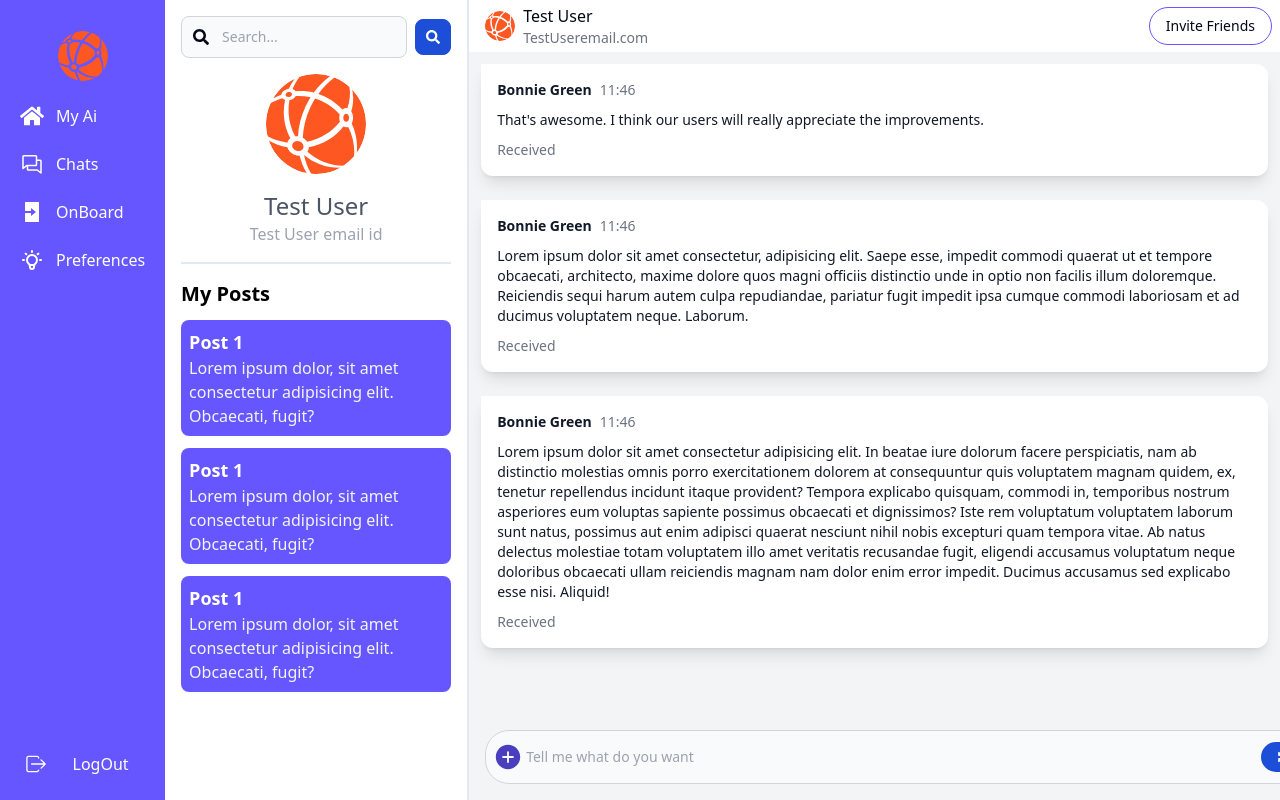
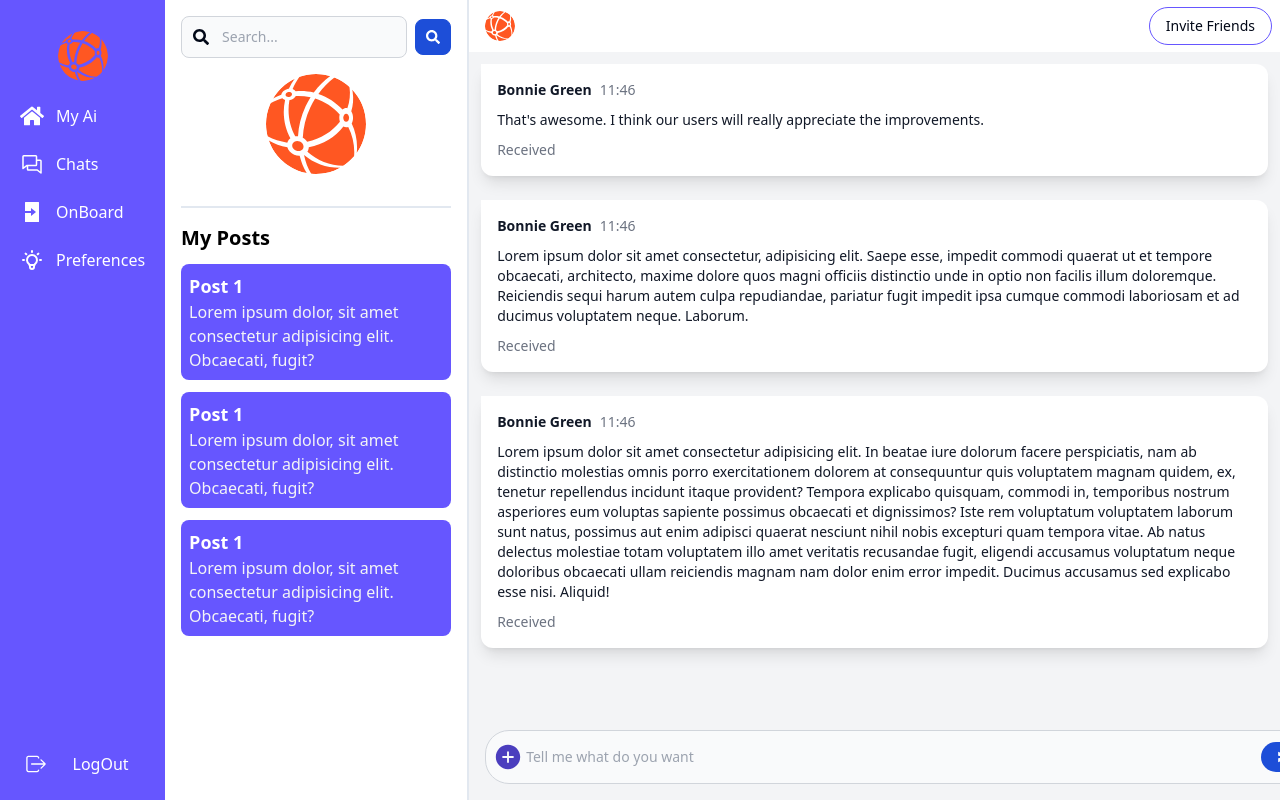
Before and after one commit to mishra-gaurav-04/saas-frontend, a Next.js app: page /chat in a window 1280 px wide. Built offline with nearby package versions, Linux system fonts and the light colour scheme; no server answers.

Commit message:
storing answers

```diff
--- a/app/api/auth/[...nextauth]/route.js
+++ b/app/api/auth/[...nextauth]/route.js
@@ -52,7 +52,7 @@ export const authOptions = {
                 token.name = user.name
 
             }
-            console.log('This is token',token);
+            // console.log('This is token',token);
             return token;
         },
         async session({session,token}){
--- a/components/Chat.tsx
+++ b/components/Chat.tsx
@@ -3,8 +3,11 @@ import Image from "next/image";
 import { IoAddCircleSharp } from "react-icons/io5";
 import { MdSend } from "react-icons/md";
 import { HiOutlineMenu } from "react-icons/hi";
+import { useSession } from "next-auth/react";
 
 const Chat = ({ toggle, setToggle }: any) => {
+  const { data: session, status } = useSession();
+
   return (
     <>
       <div className="h-screen w-full md:w-2/3 bg-gray-100">
@@ -24,8 +27,8 @@ const Chat = ({ toggle, setToggle }: any) => {
               className="rounded-full"
             />
             <div>
-              <p className="text-md">Test User</p>
-              <p className="text-sm text-gray-500">TestUseremail.com</p>
+              <p className="text-md">{session?.user?.name}</p>
+              <p className="text-sm text-gray-500">{session?.user?.email}</p>
             </div>
           </div>
           <button className="hidden md:block mr-2 border text-sm border-[#6656FF] py-2 px-4 rounded-3xl hover:bg-[#6656FF] hover:text-white">
--- a/components/Hero.tsx
+++ b/components/Hero.tsx
@@ -3,10 +3,12 @@ import React from "react";
 import Image from "next/image";
 import { useState,useEffect } from "react";
 import { HiOutlineMenu } from "react-icons/hi";
+import {useSession} from 'next-auth/react';
 
 const Hero = ({ toggle, setToggle }: any) => {
   // console.log(window.innerWidth);
   const [windowWidth, setWindowWidth] = useState(0);
+  const {data:session,status} = useSession();
 
   useEffect(() => {
     const handleResize = () => {
@@ -38,8 +40,8 @@ const Hero = ({ toggle, setToggle }: any) => {
               className="hidden md:block rounded-full"
             />
             <div>
-              <p className="text-md">Test User</p>
-              <p className="text-sm text-gray-500">TestUseremail.com</p>
+              <p className="text-md">{session?.user?.name}</p>
+              <p className="text-sm text-gray-500">{session?.user?.email}</p>
             </div>
           </div>
           <button className="hidden md:block mr-2 border text-sm border-[#6656FF] py-2 px-4 rounded-3xl hover:bg-[#6656FF] hover:text-white">
@@ -75,7 +77,7 @@ const Hero = ({ toggle, setToggle }: any) => {
                 </div>
                 <div className="flex justify-between w-full gap-2">
                   <p className="text-sm mt-1 text-gray-500 justify-end">15th feb</p>
-                  <p className="text-sm mt-1 text-gray-500 justify-end">Gaurav</p>
+                  <p className="text-sm mt-1 text-gray-500 justify-end">{session?.user?.name}</p>
                 </div>
               </div>
             </div>
--- a/components/OnBoard.tsx
+++ b/components/OnBoard.tsx
@@ -25,7 +25,7 @@ const OnBoard = ({ toggle, setToggle }: any) => {
             />
             <div>
               <p className="text-md">{session?.user?.name}</p>
-              <p className="text-sm text-gray-500">TestUseremail.com</p>
+              <p className="text-sm text-gray-500">{session?.user?.email}</p>
             </div>
           </div>
           <button className="hidden md:block mr-2 border text-sm border-[#6656FF] py-2 px-4 rounded-3xl hover:bg-[#6656FF] hover:text-white">
--- a/components/Preferences.tsx
+++ b/components/Preferences.tsx
@@ -2,18 +2,17 @@ import React from "react";
 import Image from "next/image";
 import { HiOutlineMenu } from "react-icons/hi";
 import { useEffect, useState, useRef } from "react";
+import { useSession } from "next-auth/react";
 
-interface Question {
-  _id: {
-    $oid: number;
-  };
-  titile: string;
+interface Answer {
+  [key: string]: string;
 }
-
 const Preferences = ({ toggle, setToggle }: any) => {
-  const [questions, setQuestions] = useState([] as Question[]);
+  const [questions, setQuestions] = useState([]);
   const [answers, setAnswers] = useState({});
   const effect = useRef(false);
+  const { data: session, status } = useSession();
+
   useEffect(() => {
     if (effect.current == false) {
       const fetchQuestions = async () => {
@@ -22,14 +21,14 @@ const Preferences = ({ toggle, setToggle }: any) => {
           const response = await fetch("http://127.0.0.1:5000/api/question");
 
           if (response.ok) {
-            const data: Question[] = await response.json();
+            const data = await response.json();
             setQuestions(data);
-            const initialAnswers = {};
-            data.forEach((question: Question) => {
-              console.log(question._id.$oid);
-              initialAnswers[question._id.$oid as any] = "";
-            });
-            setAnswers(initialAnswers);
+            // const initialAnswers = {};
+            // data.forEach((question: Question) => {
+            //   console.log(typeof(question._id.$oid));
+            //   // initialAnswers[question?._id?.$oid] = "";
+            // });
+            // setAnswers(initialAnswers);
           }
         } catch (error) {
           console.log(error);
@@ -44,16 +43,14 @@ const Preferences = ({ toggle, setToggle }: any) => {
   }, []);
   // console.log("Questions\n", questions);
 
-  const handleInputChange = (
-    event: React.ChangeEvent<HTMLInputElement>,
-    questionId: string
-  ) => {
-    const { value } = event.target;
-    setAnswers((prevAnswers) => ({
-      ...prevAnswers,
-      [questionId]: value,
+  const handleInputChange = (e: any) => {
+    setAnswers((prev) => ({
+      ...prev,
+      [e.target.name]: e.target.value,
     }));
   };
+
+  console.log("This is answers\n", answers);
 
   // const handleSubmit = async () => {
   //   // Construct an object containing question IDs and their corresponding answers
@@ -101,8 +98,8 @@ const Preferences = ({ toggle, setToggle }: any) => {
               className="rounded-full"
             />
             <div>
-              <p className="text-md">Test User</p>
-              <p className="text-sm text-gray-500">TestUseremail.com</p>
+              <p className="text-md">{session?.user?.name}</p>
+              <p className="text-sm text-gray-500">{session?.user?.name}</p>
             </div>
           </div>
           <button className="hidden md:block mr-2 border text-sm border-[#6656FF] py-2 px-4 rounded-3xl hover:bg-[#6656FF] hover:text-white">
@@ -115,13 +112,13 @@ const Preferences = ({ toggle, setToggle }: any) => {
               <div className="relative z-0 w-full mb-5 group">
                 <input
                   type="text"
-                  name={`question-${item._id.$oid}`}
+                  name={item._id.$oid}
                   id={`question-${item._id.$oid}`}
                   className="block py-2.5 px-0 w-full text-sm text-gray-900 bg-transparent border-0 border-b-2 border-gray-300 appearance-none dark:text-white dark:border-gray-600 dark:focus:border-blue-500 focus:outline-none focus:ring-0 focus:border-blue-600 peer"
                   placeholder=" "
                   required
-                  value={answers[item._id.$oid]}
-                  onChange={(e) => handleInputChange(e, item._id.$oid)}
+                  value={answers[item._id.$oid] as Answer || ""}
+                  onChange={(e) => handleInputChange(e)}
                 />
                 <label className="peer-focus:font-medium absolute text-sm text-gray-500 dark:text-gray-400 duration-300 transform -translate-y-6 scale-75 top-3 -z-10 origin-[0] peer-focus:start-0 rtl:peer-focus:translate-x-1/4 rtl:peer-focus:left-auto peer-focus:text-blue-600 peer-focus:dark:text-blue-500 peer-placeholder-shown:scale-100 peer-placeholder-shown:translate-y-0 peer-focus:scale-75 peer-focus:-translate-y-6">
                   {item.title}
--- a/components/Profile.tsx
+++ b/components/Profile.tsx
@@ -1,8 +1,10 @@
 import React from "react";
 import { FaSearch } from "react-icons/fa";
 import Image from "next/image";
+import {useSession} from 'next-auth/react';
 
 const Profile = () => {
+  const {data:session,status} = useSession();
   return (
     <>
       <div className="top-0 h-screen w-full bg-white p-4 border-r-2">
@@ -39,8 +41,8 @@ const Profile = () => {
             />
           </div>
 
-          <p className="text-2xl text-gray-600">Test User</p>
-          <p className="text-gray-400">Test User email id</p>
+          <p className="text-2xl text-gray-600">{session?.user?.name}</p>
+          <p className="text-gray-400">{session?.user?.email}</p>
         </div>
         <div className="mt-4 space-y-3">
           <p className="text-xl font-semibold text-black mb-2">My Posts</p>
```
